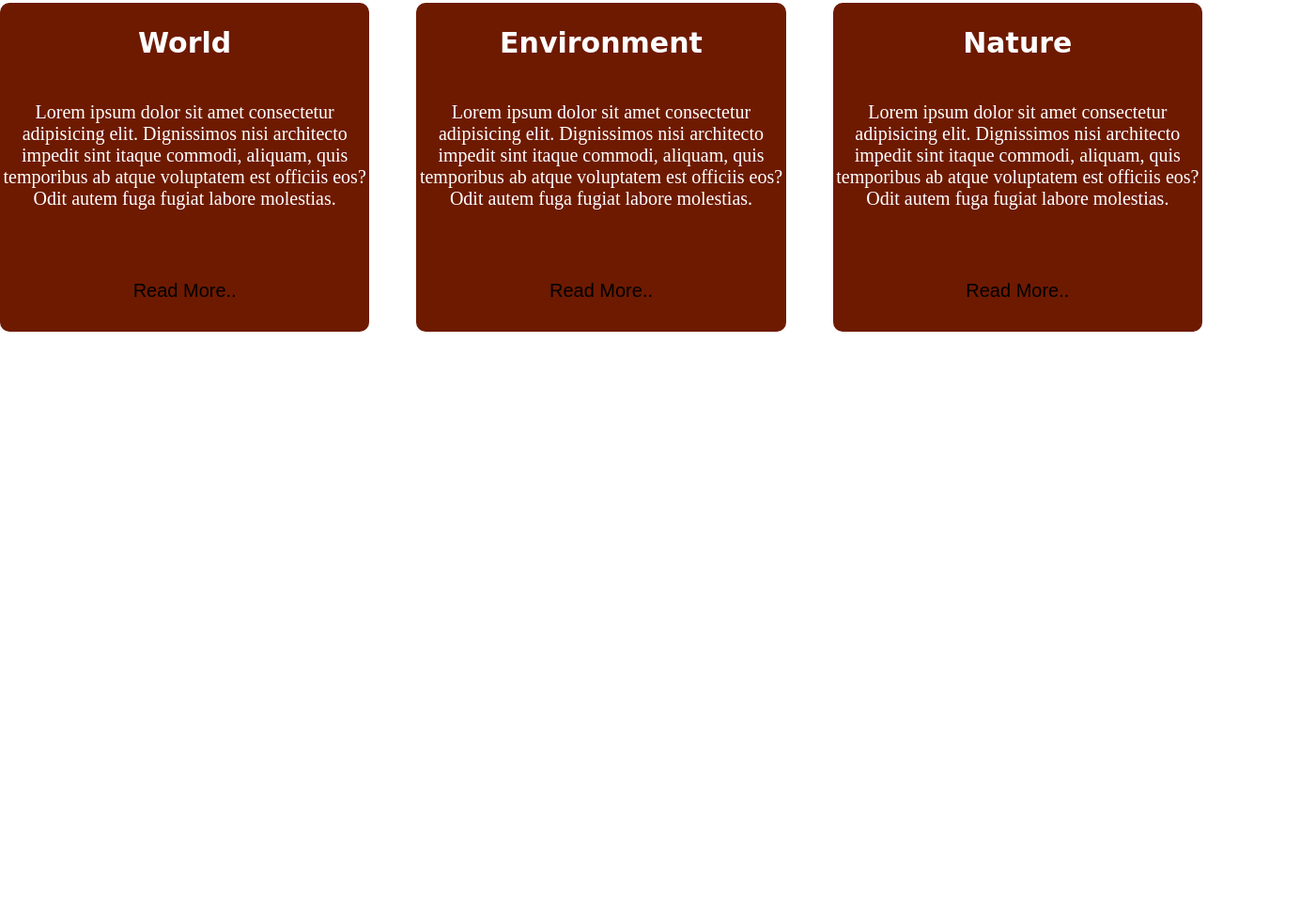
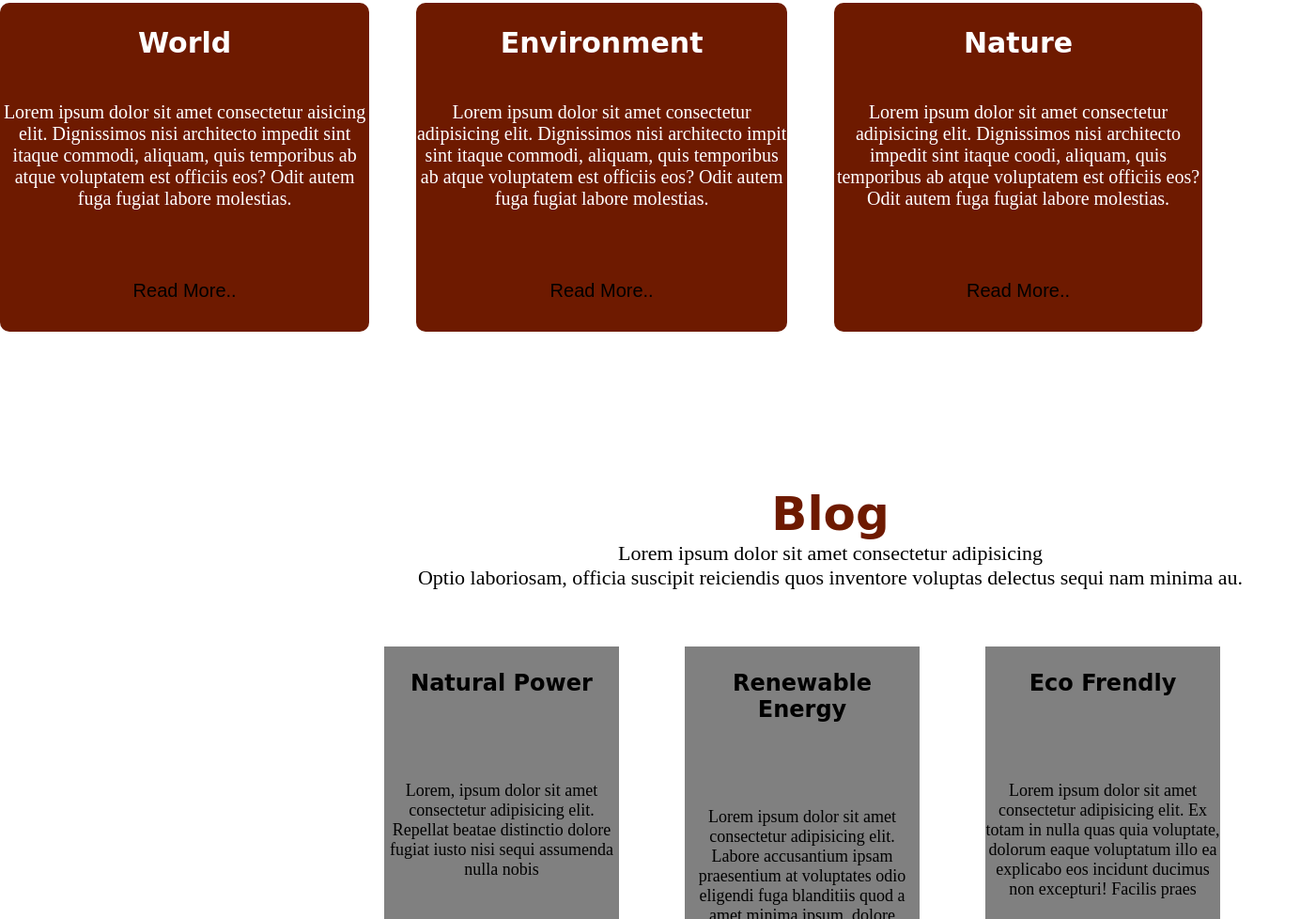
Before and after one commit to forhadhossen1/first-git-web, a plain HTML site: page index.html in a window 1280 px wide. Shown: the part 1060-2038 px from the top of the page at 94% size, 1384 px wide, since content can reach past the window. Before the commit the page ends 1518 px from the top, so only its background shows below. Drawn offline with Linux system fonts and the light colour scheme.

Commit message:
blog page style and custozie done

```diff
--- a/index.html
+++ b/index.html
@@ -26,7 +26,7 @@
     <!-- home page section  -->
     <section class="home_section">
         <h1 class="home_heading">Nature <br><span class="home_span"> CHANGE THE FUTURE</span></h1>
-        <p class="home_p">Lorem ipsum dolor sit amet consectetur adipisicing elit. Nulla facilis incidunt aspernatur, eveniet suscipit ullam cum enim quia quae repellendus dignissimos ipsam sed maiores corporis alias officiis eligendi earum ut.</p>
+        <p class="home_p">Lorem ipsum dolor sit amet consectetur adipisicing elit. Nulla facilis incidunt aspernatur,<br> eveniet suscipit ullam cum enim quia quae repellendus dignissimos ipsam sed maiores corporis alias <br>officiis eligendi earum ut.</p>
         <button>Read More..</button>
     </section>
     <!-- services page section  -->
@@ -35,20 +35,50 @@
     <div class="services">
         <div class="card">
             <h1 class="card_heading">World</h1>
-            <p class="card_p">Lorem ipsum dolor sit amet consectetur adipisicing elit. Dignissimos nisi architecto impedit sint itaque commodi, aliquam, quis temporibus ab atque voluptatem est officiis eos? Odit autem fuga fugiat labore molestias.</p>
+            <p class="card_p">Lorem ipsum dolor sit amet consectetur aisicing elit. Dignissimos nisi architecto impedit sint itaque commodi, aliquam, quis temporibus ab atque voluptatem est officiis eos? Odit autem fuga fugiat labore molestias.</p>
             <button class="card_btn">Read More..</button>
         </div>
         <div class="card">
             <h1 class="card_heading">Environment</h1>
-            <p class="card_p">Lorem ipsum dolor sit amet consectetur adipisicing elit. Dignissimos nisi architecto impedit sint itaque commodi, aliquam, quis temporibus ab atque voluptatem est officiis eos? Odit autem fuga fugiat labore molestias.</p>
+            <p class="card_p">Lorem ipsum dolor sit amet consectetur adipisicing elit. Dignissimos nisi architecto impit sint itaque commodi, aliquam, quis temporibus ab atque voluptatem est officiis eos? Odit autem fuga fugiat labore molestias.</p>
             <button class="card_btn">Read More..</button>
         </div>
         <div class="card">
             <h1 class="card_heading">Nature</h1>
-            <p class="card_p">Lorem ipsum dolor sit amet consectetur adipisicing elit. Dignissimos nisi architecto impedit sint itaque commodi, aliquam, quis temporibus ab atque voluptatem est officiis eos? Odit autem fuga fugiat labore molestias.</p>
+            <p class="card_p">Lorem ipsum dolor sit amet consectetur adipisicing elit. Dignissimos nisi architecto impedit sint itaque coodi, aliquam, quis temporibus ab atque voluptatem est officiis eos? Odit autem fuga fugiat labore molestias.</p>
             <button class="card_btn">Read More..</button>
         </div>
     </div>
     </section>
+    <section class="blog">
+        <h1 class="services_heading">Blog</h1>
+        <p class="blog_head_p">Lorem ipsum dolor sit amet consectetur adipisicing <br> Optio laboriosam, officia suscipit reiciendis quos inventore voluptas delectus sequi nam minima au.</p>
+        <div class="blog_cards">
+            <div class="blog_card">
+                <h1 class="blog_heading">Natural Power</h1>
+                <p class="blog_p">Lorem, ipsum dolor sit amet consectetur adipisicing elit. Repellat beatae distinctio dolore fugiat iusto nisi sequi assumenda nulla nobis </p>
+            </div>
+            <div class="blog_card">
+                <h1 class="blog_heading">Renewable Energy</h1>
+                <p class="blog_p">Lorem ipsum dolor sit amet consectetur adipisicing elit. Labore accusantium ipsam praesentium at voluptates odio eligendi fuga blanditiis quod a amet minima ipsum, dolore aperiam animi </p>
+            </div>
+            <div class="blog_card">
+                <h1 class="blog_heading">Eco Frendly</h1>
+                <p class="blog_p">Lorem ipsum dolor sit amet consectetur adipisicing elit. Ex totam in nulla quas quia voluptate, dolorum eaque voluptatum illo ea explicabo eos incidunt ducimus non excepturi! Facilis praes</p>
+            </div>
+            <div class="blog_card">
+                <h1 class="blog_heading">Afforestation</h1>
+                <p class="blog_p">Lorem ipsum, dolor sit amet consectetur adipisicing elit. Labore sint aspernatur sit minus amet eius? Debitis iusto distinctio consequatur quidem doloremque iure obcaecati ea? Quibusdam </p>
+            </div>
+            <div class="blog_card">
+                <h1 class="blog_heading">Green Energy</h1>
+                <p class="blog_p">Lorem ipsum dolor sit amet consectetur, adipisicing elit. Corporis numquam voluptates mollitia reiciendis fuga nisi incidunt dolor, voluptatem dignissimos </p>
+            </div>
+            <div class="blog_card">
+                <h1 class="blog_heading">Air Purification</h1>
+                <p class="blog_p">Lorem ipsum dolor, sit amet consectetur adipisicing elit. Soluta voluptate fugit excepturi tenetur aliquid veniam nisi laborum voluptates adipisci expedita eos modi officiis blanditiis quo reiciendis, enim quidem sunt </p>
+            </div>
+        </div>
+    </section>
 </body>
 </html>
--- a/style.css
+++ b/style.css
@@ -126,3 +126,46 @@ button{
 .card_p{
     padding-top: 45px;
 }
+
+/* .........start blog section...  */
+
+.blog{
+    height: 40vh;
+    width: 1000px;
+    margin:30%;
+    margin-top: 0px;
+
+
+}
+
+.blog_head_p{
+    text-align: center;
+    font-size: 22px;
+}
+
+.blog_cards{
+    gap: 20px;
+    padding-top: 35px;
+    display: flex;
+    flex-direction: raw;
+    flex-wrap: wrap;
+}
+
+.blog_card{
+    text-align: center;
+    background-color: gray;
+    margin: 25px;
+    width: 250px;
+    height: 400px;
+    align-items: center;
+}
+
+ .blog_heading{
+    padding-top: 25px;
+    font-family: cursive;
+ }
+
+.blog_p{
+    padding-top:90px;
+    font-size: 18px;
+}
```
